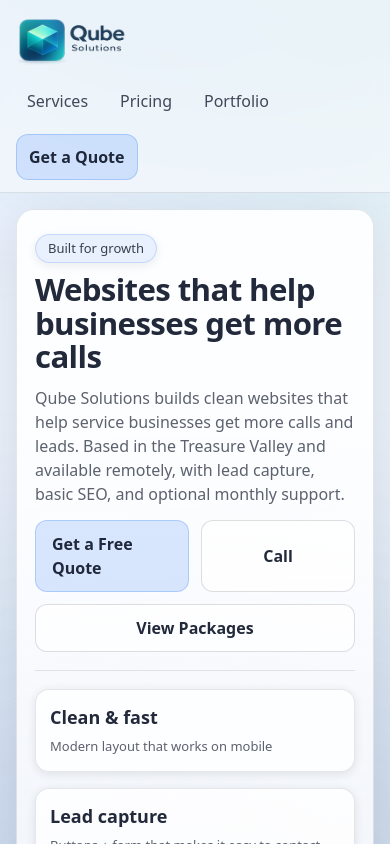
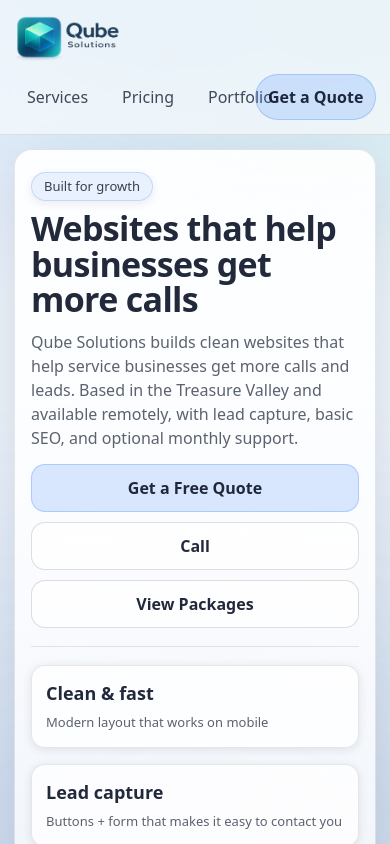
Before and after one commit to RubyxQube/rubyxqube, a React (Vite) app: page / in a window 390 px wide. Shown: the top 844 px of the page. Built offline with nearby package versions, Linux system fonts and the light colour scheme.

Commit message:
mobile fixes

```diff
--- a/src/styles.css
+++ b/src/styles.css
@@ -395,85 +395,141 @@ label{ display:block; font-weight: 600; font-size: 13px; margin: 12px 0 8px; col
   color: rgba(15,23,42,0.45);
 }
 
-/* -----------------------------
-   Mobile polish
-------------------------------*/
+/* =========================
+   Mobile: clean + intentional
+========================= */
 @media (max-width: 720px){
 
-  .container{
-    padding: 16px;
-  }
-  .section{
-    padding: 22px 18px 18px;
+  /* tighter container/section spacing */
+  .container{ padding: 14px; }
+  .section{ padding: 20px 16px 16px; }
+
+  /* ---------- NAVBAR ---------- */
+  .navBar{
+    padding: 10px 14px;
+    display: grid;
+    grid-template-columns: 1fr auto;
+    grid-template-areas:
+      "brand cta"
+      "links links";
+    gap: 10px;
+    align-items: center;
   }
 
-  .navBar{
-    padding: 12px 16px;
-    flex-direction: column;
-    align-items: stretch;
+  /* brand left */
+  .navBar .brand{
+    grid-area: brand;
+    display: flex;
+    align-items: center;
     gap: 10px;
+    justify-content: flex-start;
   }
 
-  .brand{
-    justify-content: flex-start;
-  }
+  /* logo slightly smaller on mobile */
   .logo{
-    height: 56px; /* was 75 */
-    border-radius: 10px;
+    height: 54px;
+    width: auto;
+    border-radius: 12px;
   }
 
+  /* links become a single horizontal row (no wrap) */
   .navLinks{
-    width: 100%;
-    justify-content: flex-start;
-    gap: 10px;
-    flex-wrap: wrap;
+    grid-area: links;
+    display: flex;
+    flex-wrap: nowrap;
+    overflow-x: auto;
+    -webkit-overflow-scrolling: touch;
+    gap: 8px;
+    padding-bottom: 4px;
+  }
+  .navLinks::-webkit-scrollbar{ display: none; }
+
+  .navLinks a{
+    white-space: nowrap;
+    padding: 10px 12px;
+    border-radius: 999px;
+    background: rgba(15,23,42,0.04);
+    border: 1px solid rgba(15,23,42,0.08);
+    color: rgba(15,23,42,0.78);
+  }
+  .navLinks a[aria-current="page"]{
+    background: rgba(59,130,246,0.14);
+    border-color: rgba(59,130,246,0.22);
+    color: rgba(15,23,42,0.92);
   }
 
-  .navLinks a{
-    padding: 10px 10px;
+  /* CTA: smaller pill on the right, not a giant block */
+  .navLinks .btn.primary{
+    grid-area: cta;
+    padding: 10px 12px;
+    border-radius: 999px;
   }
 
+  /* If your CTA is inside navLinks, pull it out visually */
   .navLinks .btn.primary{
-    padding: 10px 12px;
-    min-width: unset;
+    position: sticky;
+    right: 0;
+    background: rgba(59,130,246,0.18);
+    border-color: rgba(59,130,246,0.28);
   }
 
-  .h1{
-    font-size: clamp(30px, 8vw, 40px);
-    line-height: 1.08;
-  }
-
+  /* ---------- HERO / CTA CARD BUTTONS ---------- */
+  /* Make CTA buttons stack full-width (best mobile UX) */
   .btnRow{
-    display: grid;
-    grid-template-columns: 1fr 1fr;
-    gap: 12px;
+    display: flex;
+    flex-direction: column;
+    gap: 10px;
     align-items: stretch;
   }
 
   .btnRow .btn{
     width: 100%;
-    min-width: 0;
-    min-height: 46px;
+    min-height: 48px;
+    border-radius: 14px;
+    font-size: 16px;
   }
 
-  .btnRow .btn:last-child{
-    grid-column: 1 / -1;
+  /* keep primary consistent (optional: make them all uniform by removing primary bg difference) */
+  /* Uncomment if you want ALL buttons identical */
+  /*
+  .btn.primary{
+    background: rgba(255,255,255,0.72);
+    border-color: rgba(15,23,42,0.14);
   }
+  .btn.primary:hover{
+    background: rgba(255,255,255,0.92);
+    border-color: rgba(15,23,42,0.18);
+  }
+  */
 
+  /* ---------- FOOTER ---------- */
   .footerInner{
-    padding: 14px 16px;
+    padding: 14px 14px;
     flex-direction: column;
     align-items: flex-start;
     gap: 10px;
   }
 
-  .footerLinks{
-    width: 100%;
-    justify-content: flex-start;
+  .footerBrand{
+    display: flex;
+    align-items: center;
     gap: 10px;
   }
 
   .footerLogo{
-    height: 48px;
+    height: 44px;
+    border-radius: 12px;
+  }
+
+  .footerLinks{
+    width: 100%;
+    display: flex;
+    gap: 10px;
+  }
+  .footerLinks a{
+    padding: 10px 12px;
+    border-radius: 999px;
+    background: rgba(15,23,42,0.04);
+    border: 1px solid rgba(15,23,42,0.08);
   }
 }
```
